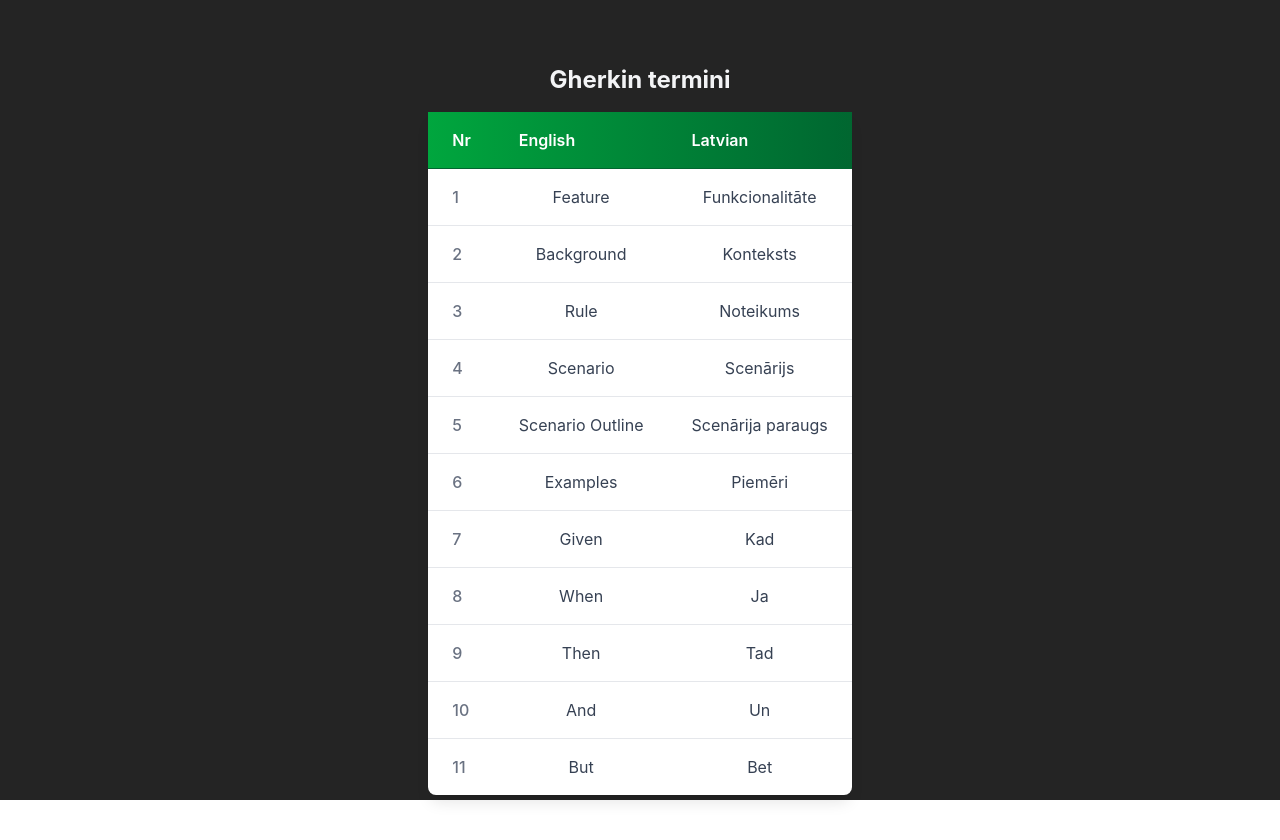
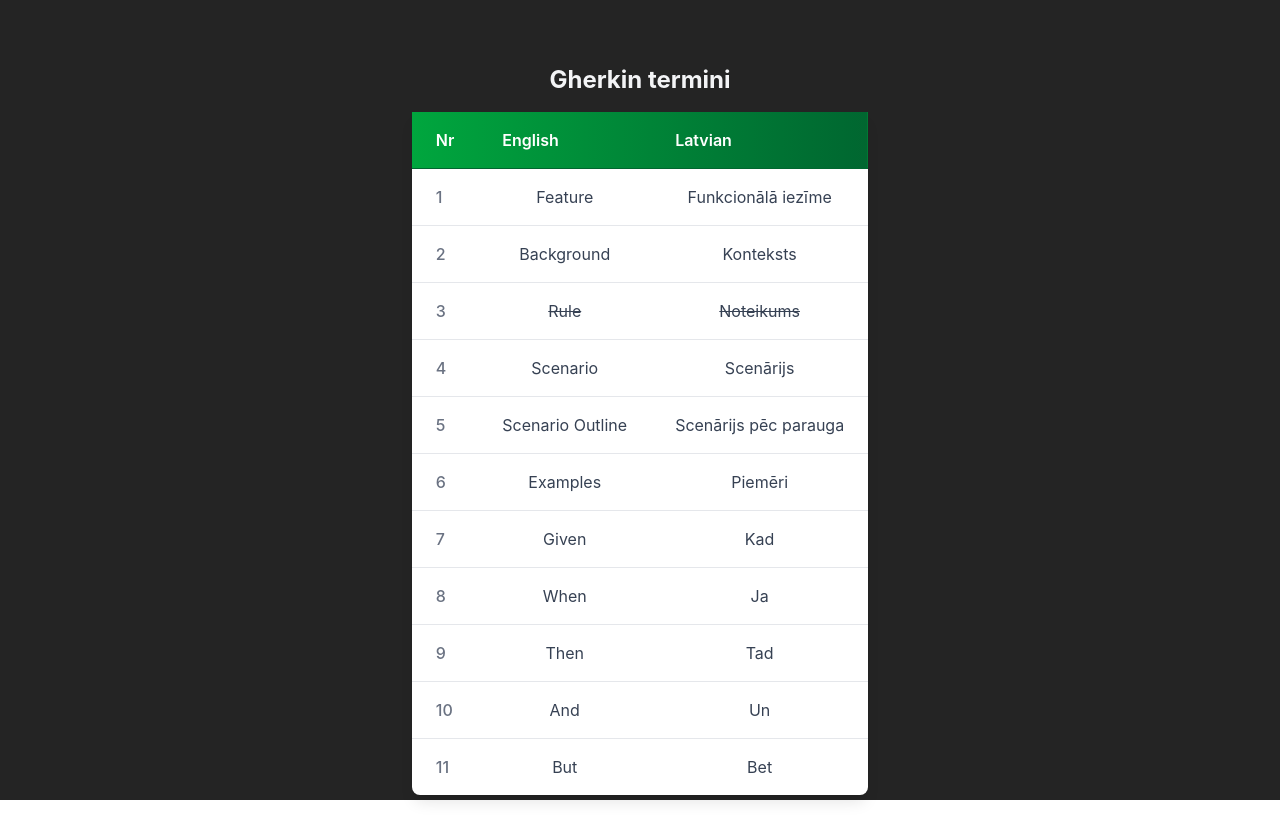
Before and after one commit to Chee3se/Gherkin, a React (Vite) app: page / in a window 1280 px wide. Shown: the top 840 px of the page. Built offline with nearby package versions, Linux system fonts and the light colour scheme; no server answers.

Commit message:
Gherkin fix 8

```diff
--- a/src/Translations.tsx
+++ b/src/Translations.tsx
@@ -13,15 +13,15 @@
                 <TBody>
                     <Row head={"1"}>
                         <Data><span>Feature</span></Data>
-                        <Data><span>Funkcionalitāte</span></Data>
+                        <Data><span>Funkcionālā iezīme</span></Data>
                     </Row>
                     <Row head={"2"}>
                         <Data><span>Background</span></Data>
                         <Data><span>Konteksts</span></Data>
                     </Row>
                     <Row head={"3"}>
-                        <Data><span>Rule</span></Data>
-                        <Data><span>Noteikums</span></Data>
+                        <Data><span className="line-through">Rule</span></Data>
+                        <Data><span className="line-through">Noteikums</span></Data>
                     </Row>
                     <Row head={"4"}>
                         <Data><span>Scenario</span></Data>
@@ -29,7 +29,7 @@
                     </Row>
                     <Row head={"5"}>
                         <Data><span>Scenario Outline</span></Data>
-                        <Data><span>Scenārija paraugs</span></Data>
+                        <Data><span>Scenārijs pēc parauga</span></Data>
                     </Row>
                     <Row head={"6"}>
                         <Data><span>Examples</span></Data>
```
